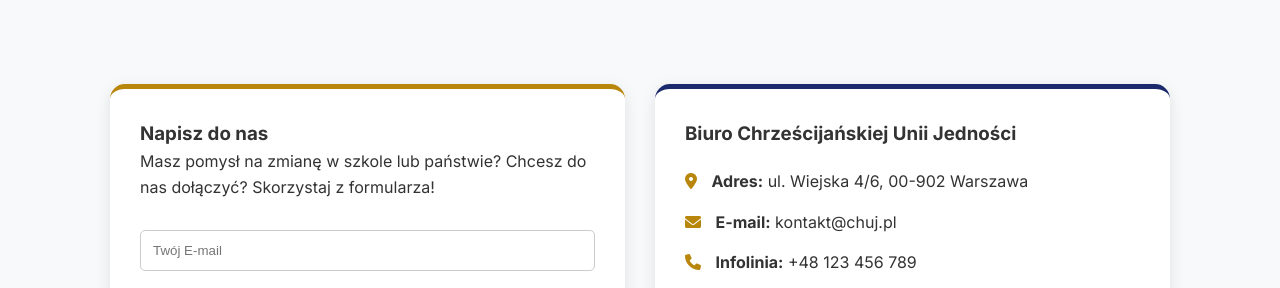
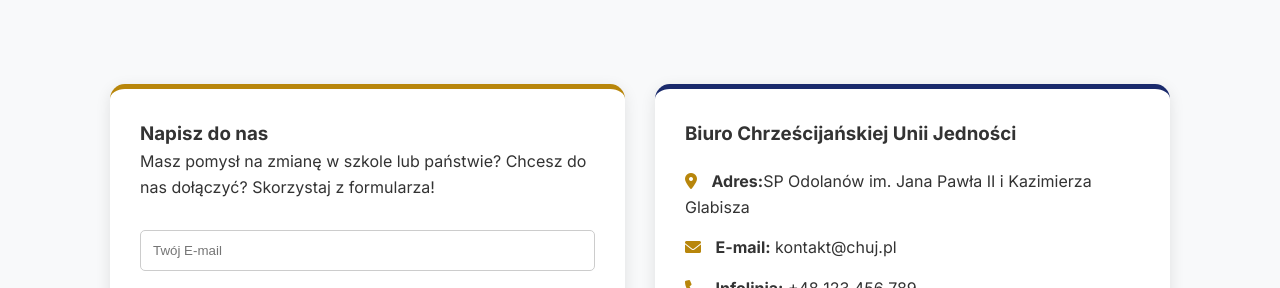
Before and after one commit to partia-chuj/chrzescijanskauniajednosci, a plain HTML site: page kontakt.html in a window 1280 px wide. Shown: the part 489-777 px from the top of the page. Drawn offline with nearby package versions, Linux system fonts and the light colour scheme.

Commit message:
Update kontakt.html

```diff
--- a/kontakt.html
+++ b/kontakt.html
@@ -53,7 +53,7 @@
             <div class="card blue-border">
                 <h3>Biuro Chrześcijańskiej Unii Jedności</h3>
                 <div class="contact-info" style="margin-top: 20px; text-align: left;">
-                    <p><i class="fas fa-map-marker-alt" style="color: var(--gold); margin-right: 10px;"></i> <strong>Adres:</strong> ul. Wiejska 4/6, 00-902 Warszawa</p>
+                    <p><i class="fas fa-map-marker-alt" style="color: var(--gold); margin-right: 10px;"></i> <strong>Adres:</strong>SP Odolanów im. Jana Pawła II i Kazimierza Glabisza</p>
                     <p><i class="fas fa-envelope" style="color: var(--gold); margin-right: 10px;"></i> <strong>E-mail:</strong> kontakt@chuj.pl</p>
                     <p><i class="fas fa-phone" style="color: var(--gold); margin-right: 10px;"></i> <strong>Infolinia:</strong> +48 123 456 789</p>
                     <p><i class="fas fa-clock" style="color: var(--gold); margin-right: 10px;"></i> <strong>Godziny otwarcia:</strong> Pon - Pt: 8:00 - 16:00</p>
```
